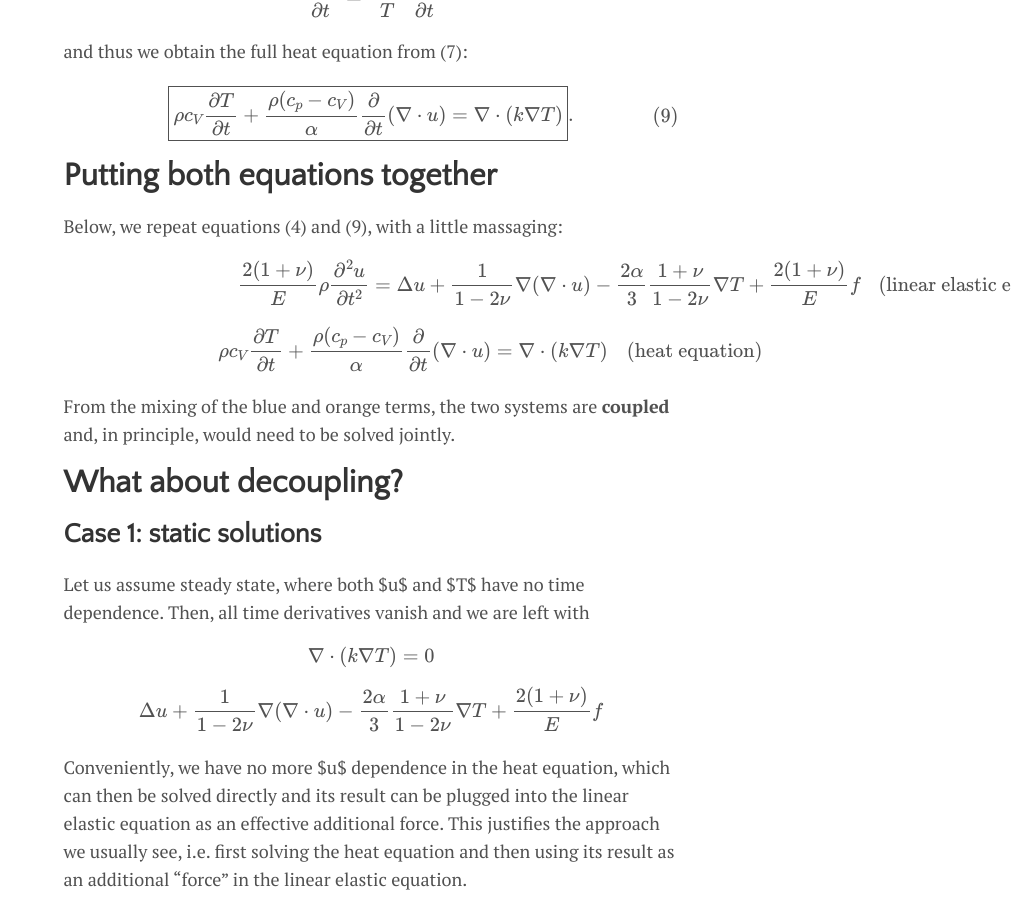
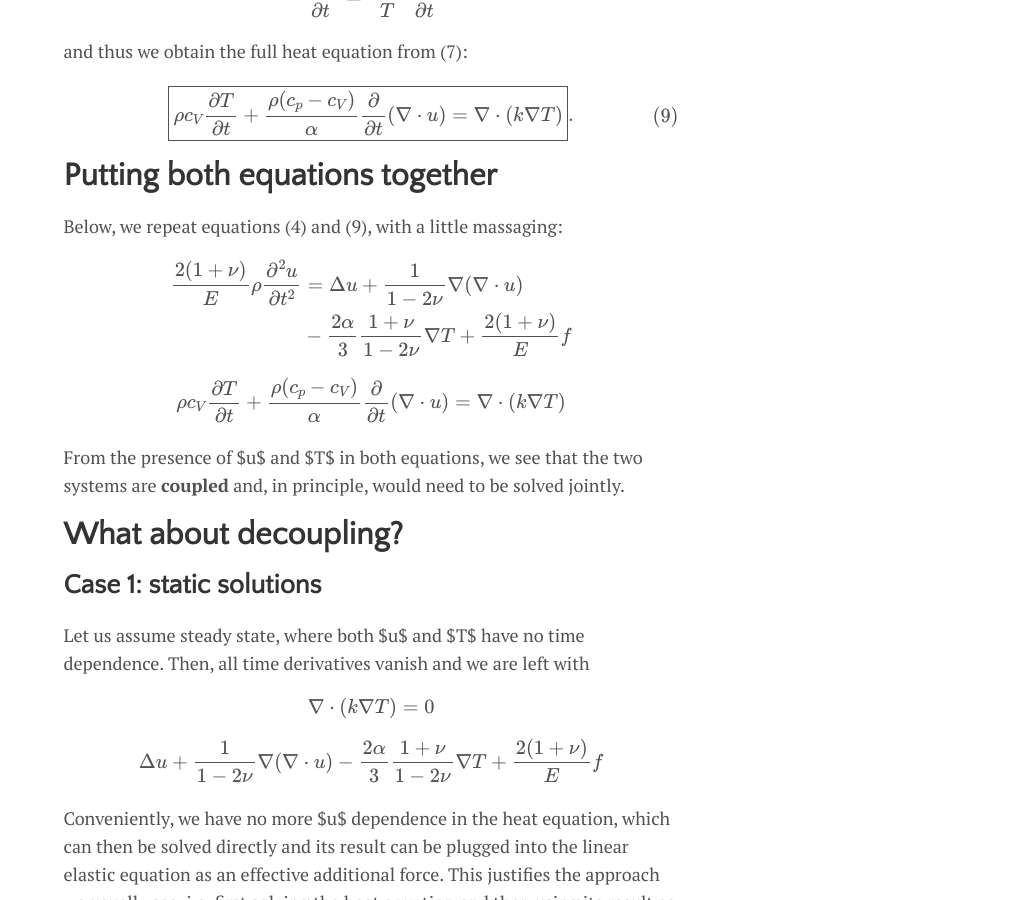
Before and after one commit to takeshimg92/takeshimg92.github.io, a Jekyll site: the page built from _posts/2024-08-16-thermoelasticity.md, in a window 1280 px wide and 900 px high, scrolled down 7287 px. Shown: the whole window, without its empty margins (269-1280 px from the left). Built offline with Jekyll 4.4.1, drawn with Linux system fonts in a browser that asks for light colours; formulas are drawn with MathJax 3; some of the changed text lies outside the part shown.

Commit message:
fixed bugs

```diff
--- a/_posts/2024-08-16-thermoelasticity.md
+++ b/_posts/2024-08-16-thermoelasticity.md
@@ -80,7 +80,7 @@ We have also chosen the constants $\lambda, \mu$ to not depend on $T$; if they d
 
 Again, by differentiation, we find
 
-$$\boxed{\sigma_{ij}(T)=-K \alpha (T-T_0) \delta_{ij}+2\mu \varepsilon_{ij}+\lambda \varepsilon_{kk} \delta_{ij} \textcolor{lightgray}{+ O(\varepsilon^2, (T-T_0)^2)}}\tag{3}$$
+$$\boxed{\sigma_{ij}(T)=-K \alpha (T-T_0) \delta_{ij}+2\mu \varepsilon_{ij}+\lambda \varepsilon_{kk} \delta_{ij} {+ O(\varepsilon^2, (T-T_0)^2)}}\tag{3}$$
 
 To understand the effect of this new thermal stress term, assume a body not subject to external forces, just undergoing a change in temperature. The body will deform, so $\varepsilon \neq 0$, but there are no stresses, hence $\sigma = 0$. Setting $\sigma_{ij} = 0$ above, we can solve for $\varepsilon$ by contracting indices:
 
@@ -100,7 +100,7 @@ By writing out $\sigma$ as in Eq. (3), we can expand this equation as
 
 $$\boxed{\frac{2(1+\nu)}{E}\rho \frac{\partial^2 u}{\partial t^2}= \Delta u+\frac{1}{1-2\nu} \nabla(\nabla\cdot u)-{\frac{2 \alpha}{3} \frac{1+\nu}{1-2\nu} \nabla T}  + \frac{2(1+\nu)}{E}f}\tag{4}$$
 
-where $E, \nu$ are Young's modulus and Poisson's ratio, respectively, and $u$ is the displacement field. The orange term denotes how temperature gradients affect the linear elastic equation.
+where $E, \nu$ are Young's modulus and Poisson's ratio, respectively, and $u$ is the displacement field. The  $\Nabla T$ denotes how temperature gradients affect the linear elastic equation.
 
 We must complement this equation with one for the temperature field, i.e. the heat equation.
 
@@ -186,11 +186,14 @@ $$\boxed{\rho c_V\frac{\partial T}{\partial t} + \frac{\rho (c_p - c_V)}{\alpha}
 
 Below, we repeat equations (4) and (9), with a little massaging:
 
-$$\frac{2(1+\nu)}{E}\rho \frac{\partial^2 {u}}{\partial t^2}=  \Delta {u}+\frac{1}{1-2\nu} \nabla(\nabla\cdot {u})-\frac{2 \alpha}{3} \frac{1+\nu}{1-2\nu} \nabla {T} +\frac{2(1+\nu)}{E}f\tag{linear elastic eq.}$$
+$$\begin{align*}
+\frac{2(1+\nu)}{E}\rho \frac{\partial^2 {u}}{\partial t^2} &=  \Delta {u}+\frac{1}{1-2\nu} \nabla(\nabla\cdot {u}) \\
+&-\frac{2 \alpha}{3} \frac{1+\nu}{1-2\nu} \nabla {T} +\frac{2(1+\nu)}{E}f
+\end{align*}$$
 
-$$\rho c_V\frac{\partial {T}}{\partial t} + \frac{\rho (c_p - c_V)}{\alpha} \frac{\partial}{\partial t}(\nabla \cdot {u}) = \nabla\cdot(k\nabla {T})\tag{heat equation}$$
+$$\rho c_V\frac{\partial {T}}{\partial t} + \frac{\rho (c_p - c_V)}{\alpha} \frac{\partial}{\partial t}(\nabla \cdot {u}) = \nabla\cdot(k\nabla {T})$$
 
-From the mixing of the blue and orange terms, the two systems are **coupled** and, in principle, would need to be solved jointly.
+From the presence of $u$ and $T$ in both equations, we see that the two systems are **coupled** and, in principle, would need to be solved jointly.
 
 # What about decoupling?
 
```
